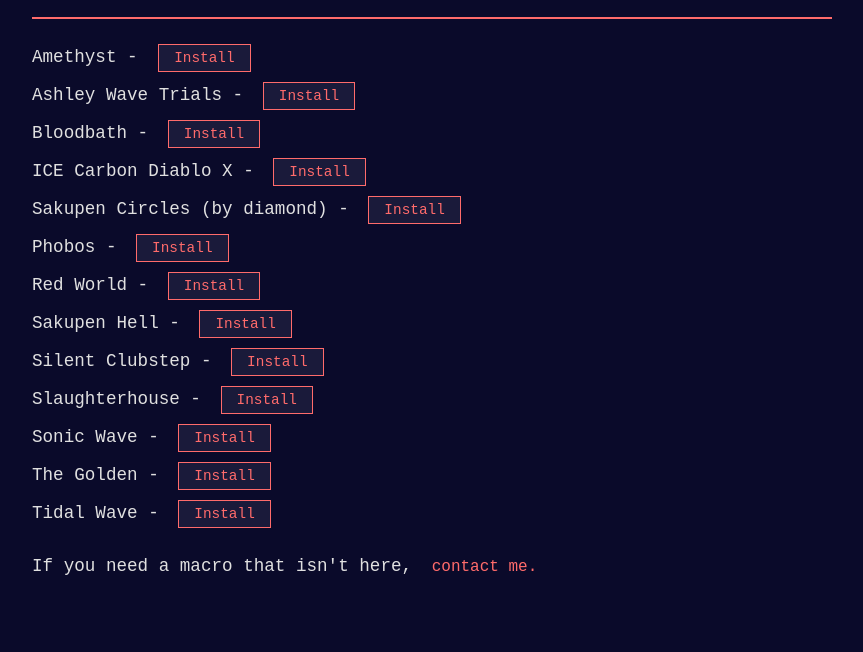
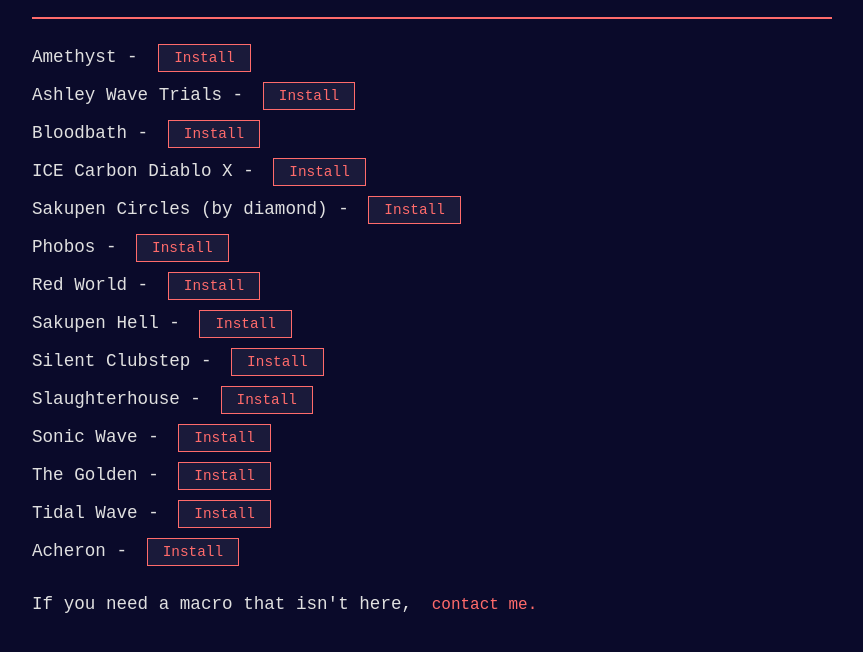
Before and after one commit to sometryhard/macros, a plain HTML site: page index.html in a window 1280 px wide. Shown: the part 118-770 px from the top of the page, without its empty margins (208-1071 px from the left). Drawn offline with Linux system fonts and the light colour scheme.

Commit message:
Update index.html

```diff
--- a/index.html
+++ b/index.html
@@ -111,6 +111,9 @@ br + span {
         <span>Tidal Wave - </span>
         <button onclick="downloadFile('mcs/Tidal Wave.gdr2')">Install</button>
         <br>
+        <span>Acheron - </span>
+        <button onclick="downloadFile('mcs/Acheron.gdr2')">Install</button>
+        <br>
         <br>
         <span>If you need a macro that isn't here, </span>
         <a href="mailto:sometryhard@outlook.com?subject=Macro%20Request&body=Hi%2C%20I%20want%20to%20request%20a%20macro%20for%20">contact me.</a>
```
